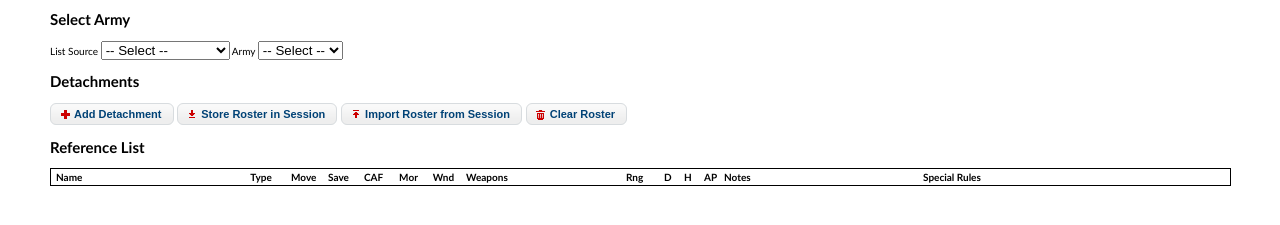
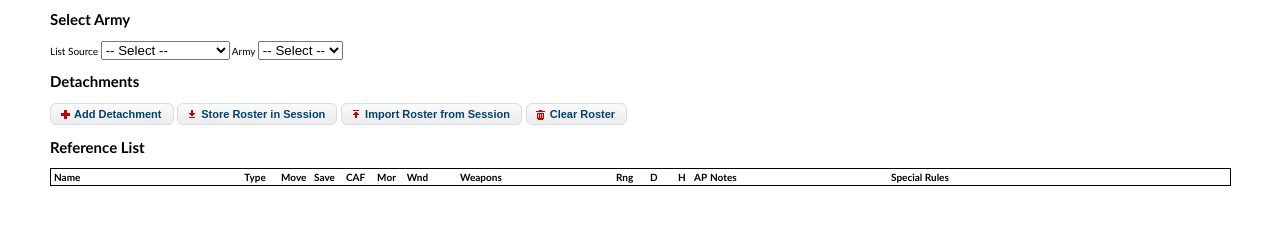
Before and after one commit to andyjenkinson/epic-refsheet-generator, a website: page legions-imperialis/lists.html in a window 1280 px wide. Shown: the part 77-302 px from the top of the page. Drawn offline with Linux system fonts and the light colour scheme.

Commit message:
Fixed column sizes

```diff
--- a/legions-imperialis/css/reference-list.css
+++ b/legions-imperialis/css/reference-list.css
@@ -1,27 +1,29 @@
 /** Reference List */
 
-/** 1035 px total width
- *  each cell has 5px padding each side (i.e. +10px)
- *  name: 175 + 10
- *  stats: 225
- *    -> type:   40 + 10
- *    -> move:   25 + 10
- *    -> save:   25 + 10
- *    -> CAF:    25 + 10
- *    -> morale: 25 + 10
- *    -> wounds: 25 + 10
- *  weapons: 457
- *    -> name:  150 + 10
- *    -> range: 28 + 10
- *    -> shots: 64 + 10
- *    -> notes: 175 + 10
- *  notes: remaining 170 + 10
+/** 1000 px total width
+ *  each cell has 3px padding each side (i.e. +6px)
+ *  name: 175 + 6
+ *  stats: 201
+ *    -> type:   40 + 6
+ *    -> move:   25 + 6
+ *    -> save:   25 + 6
+ *    -> CAF:    25 + 6
+ *    -> morale: 25 + 6
+ *    -> wounds: 25 + 6
+ *  weapons: 431
+ *    -> name:  150 + 6
+ *    -> range: 28 + 6
+ *    -> dice: 22 + 6
+ *    -> hit:  10 + 6
+ *    -> ap:   10 + 6
+ *    -> notes: 175 + 6
+ *  notes: remaining 181 + 6
 **/
 
 .entry-list {
   border: 1px solid;
   border-collapse: collapse;
-  min-width: 1035px;
+  min-width: 1000px;
   width: 100%;
   overflow: auto;
   display: table;
@@ -34,12 +36,12 @@
 
 .cell {
   display: inline-block;
-  padding: 2px 5px;
+  padding: 2px 3px;
 }
 
 .row, .heading {
   display: table-row;
-  min-width: 1035px;
+  min-width: 1000px;
 }
 
 .unit-name {
@@ -83,7 +85,7 @@
 
 .weapons {
   display: table-cell;
-  width: 457px;
+  width: 431px;
 }
 
 /* 1+ per weapons */
@@ -106,7 +108,7 @@
 
 /* 1 per weapon-line */
 .dice {
-  width: 10px;
+  width: 22px;
 }
 
 /* 1 per weapon-line */
```
